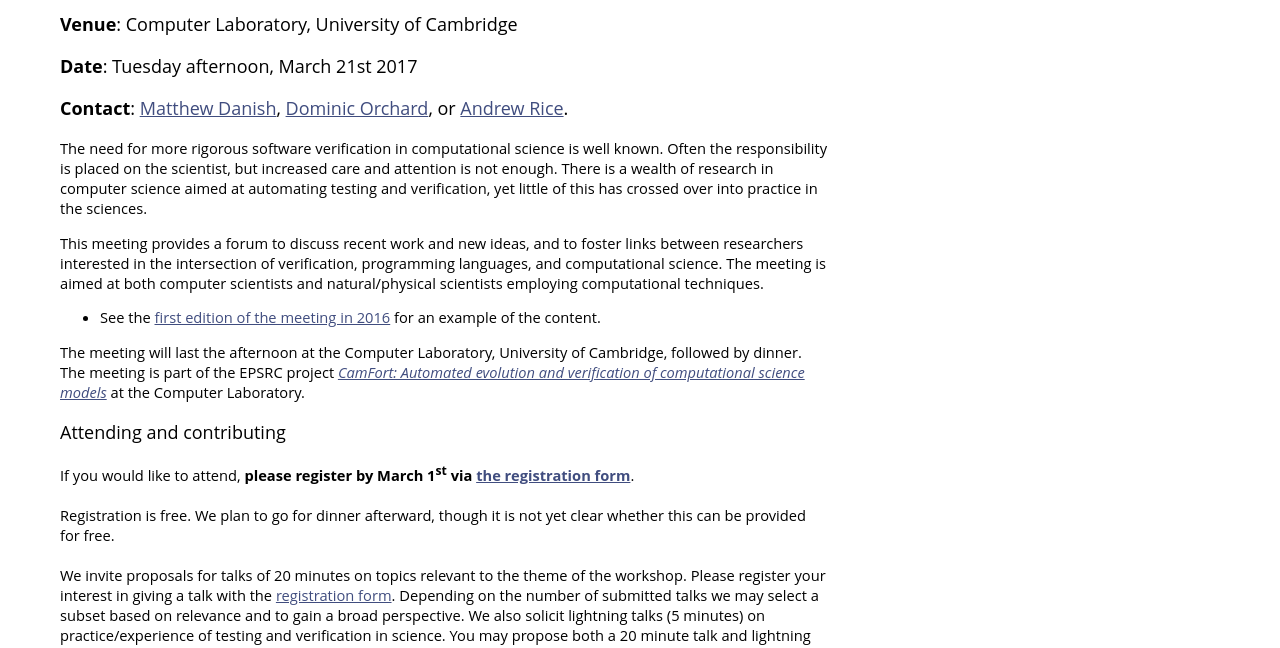
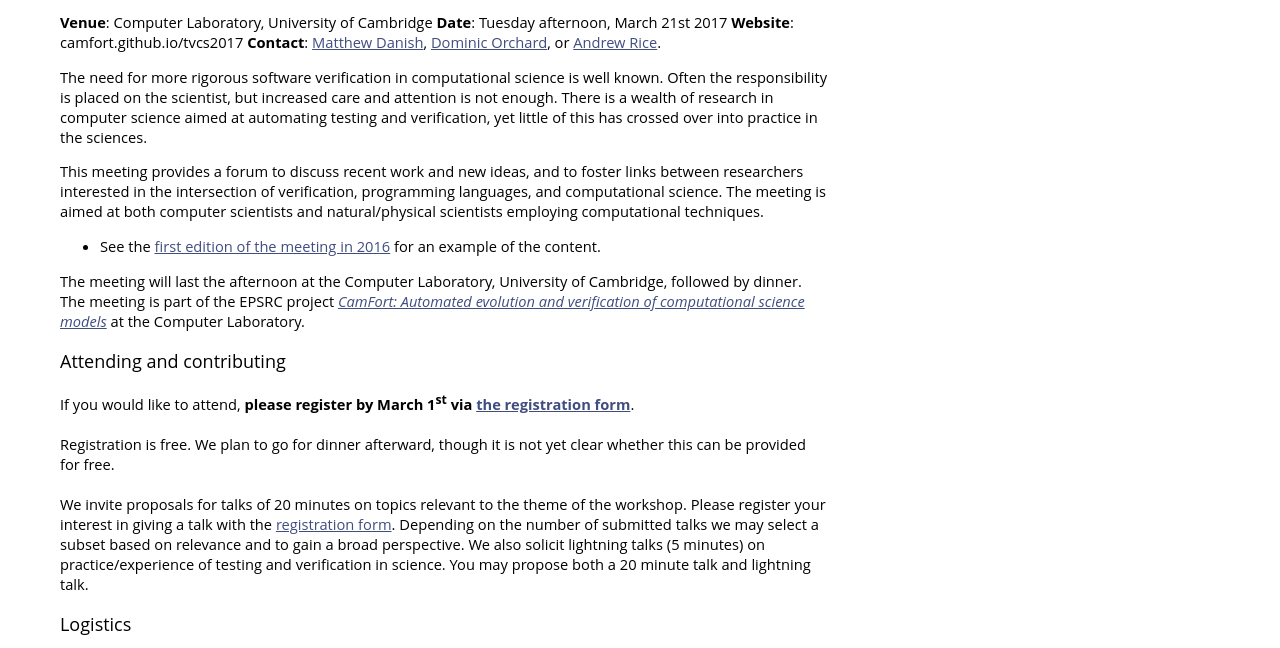
Before and after one commit to camfort/camfort.github.io, a plain HTML site: page tvcs2017/index.html in a window 1280 px wide. Shown: the part 141-789 px from the top of the page. Drawn offline with Linux system fonts and the light colour scheme.

Commit message:
add website to website for better printing

```diff
--- a/tvcs2017/index.html
+++ b/tvcs2017/index.html
@@ -56,12 +56,13 @@ function reveal(block, state, type) {
 </div>
 
 <div id="details">
-<h3><b>Venue</b>: Computer Laboratory, University of Cambridge</h3>
-  <h3><b>Date</b>: Tuesday afternoon, March 21st 2017
-  <h3><b>Contact</b>: <a
+  <span class="headinfo"><b>Venue</b>: Computer Laboratory, University of Cambridge</span>
+  <span class="headinfo"><b>Date</b>: Tuesday afternoon, March 21st 2017</span>
+  <span class="headinfo"><b>Website</b>: camfort.github.io/tvcs2017</span>
+  <span class="headinfo"><b>Contact</b>: <a
   href="mailto:matthew.danish@cl.cam.ac.uk">Matthew Danish</a>,
   <a href="mailto:d.a.orchard@kent.ac.uk">Dominic Orchard</a>, or <a
-  href="mailto:andrew.rice@cl.cam.ac.uk">Andrew Rice</a>.
+  href="mailto:andrew.rice@cl.cam.ac.uk">Andrew Rice</a>.</span>
 </div>
 
   <p>
--- a/tvcs2017/main.css
+++ b/tvcs2017/main.css
@@ -244,3 +244,6 @@ font-family: "Open Sans", "Helvetica Neue", Helvetica, Arial, sans-serif;
 font-weight: 500;
 font-size: 14px;
 }
+span.headinfo {
+margin-bottom: 1em
+}
```
